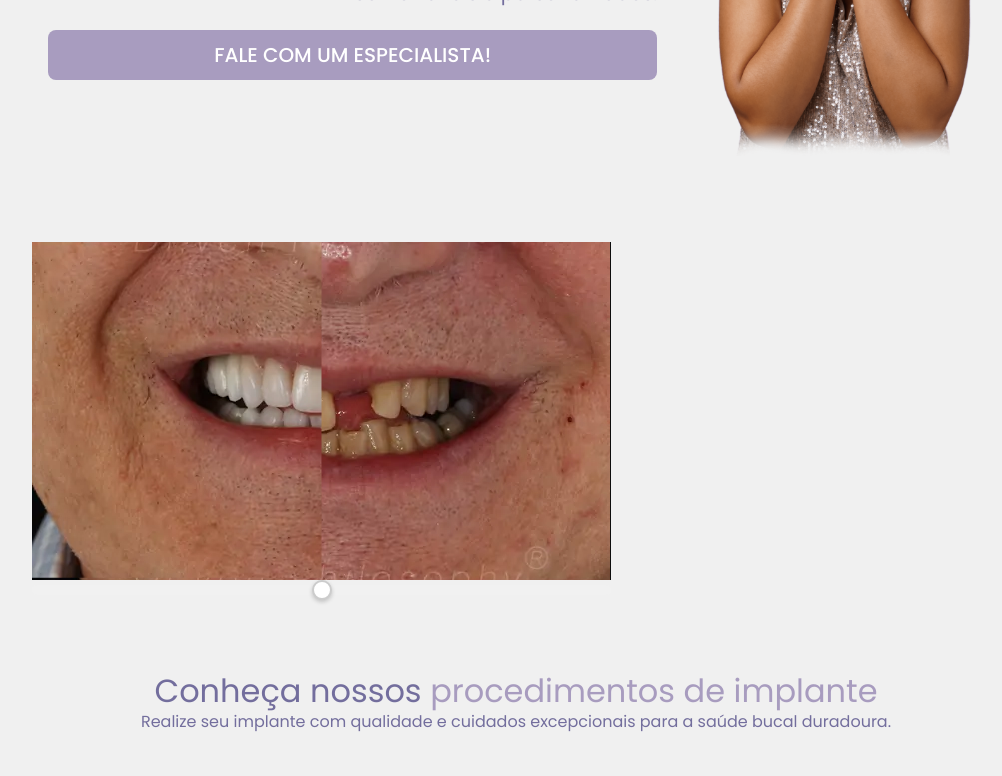
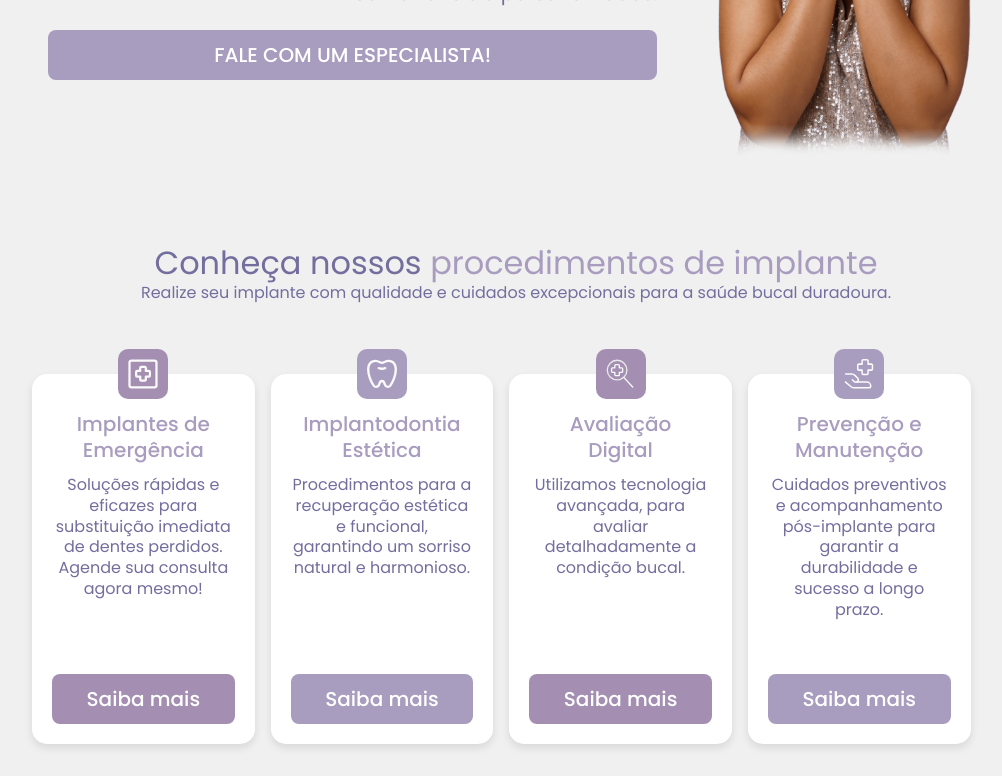
Before and after one commit to kevinmarangoni/implantesfacilitados, a Next.js app: page / in a window 1280 px wide. Shown: the part 460-1236 px from the top of the page, without its empty margins (124-1126 px from the left). Built offline with nearby package versions, Linux system fonts and the light colour scheme.

Commit message:
retracts before after

```diff
--- a/src/app/page.tsx
+++ b/src/app/page.tsx
@@ -51,7 +51,7 @@
         {!isMobile && <Header t={t} />}
         <Sections>
           <Hero id={"home"}  t={t} />
-          <BeforeAfterSlider beforeImage={before} afterImage={after} />
+          {/* <BeforeAfterSlider beforeImage={before} afterImage={after} /> */}
           <Tratamento id={"tratamento"} t={t} />
           <Diferenciais id={"diferenciais"}  t={t} />
           <Agende id={"contato"} t={t} />
```
